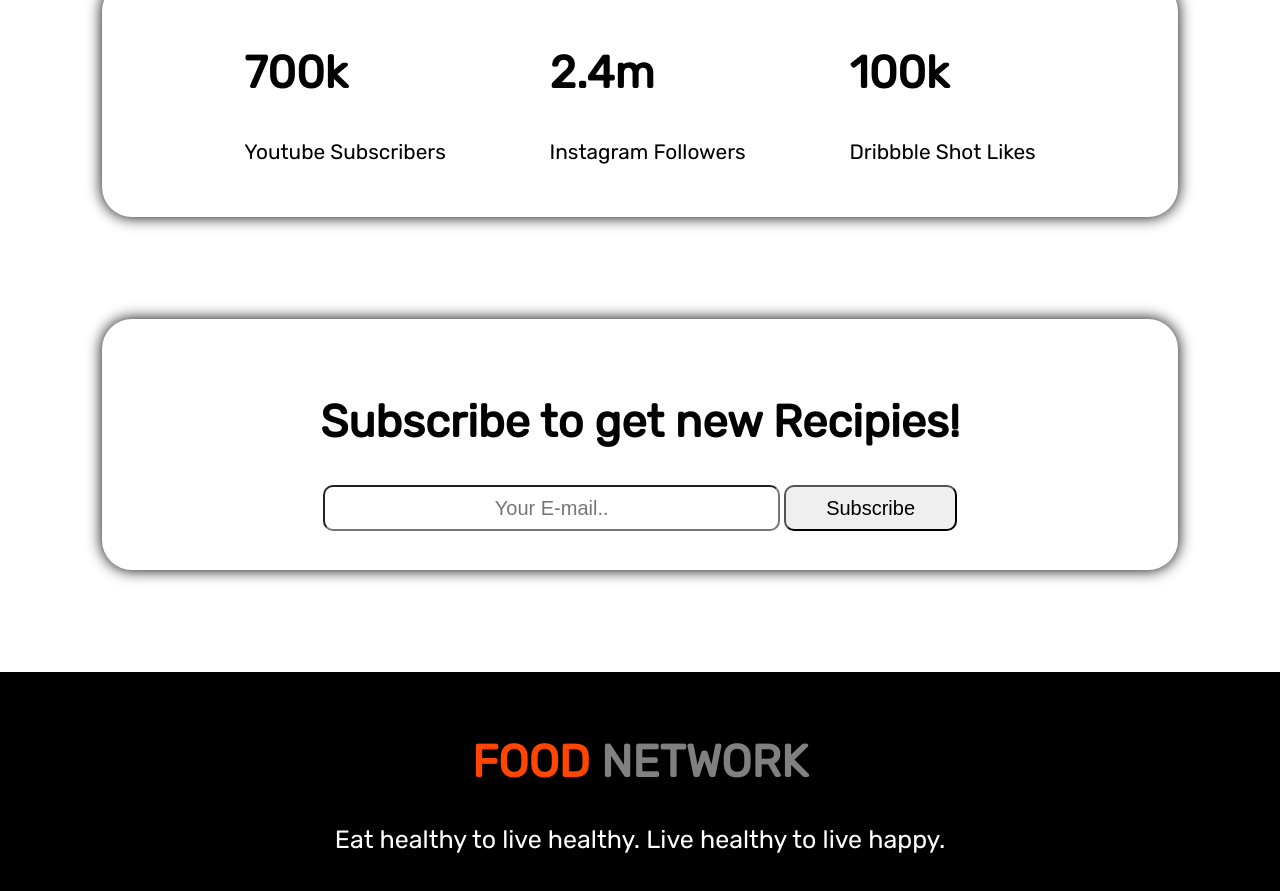
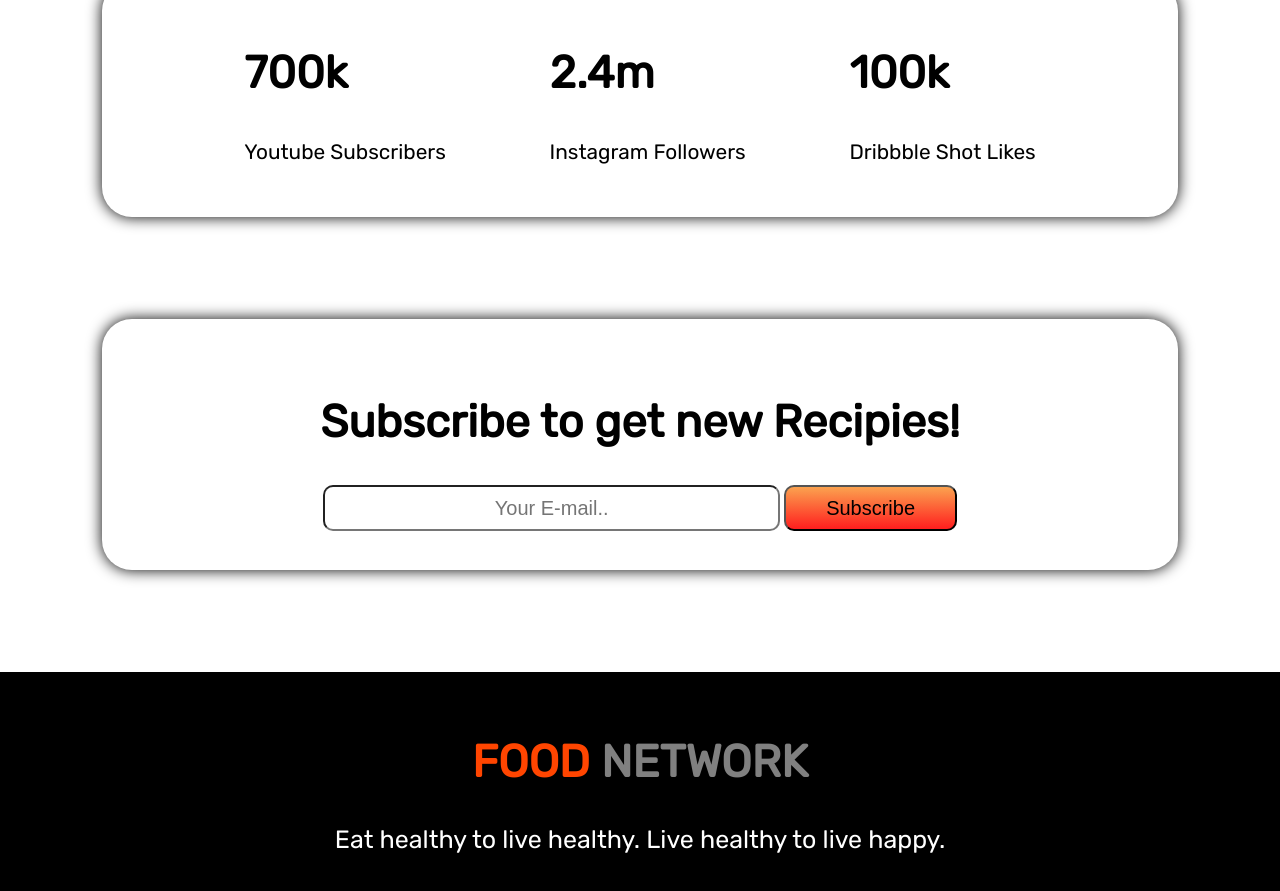
Before and after one commit to IMZihad21/FoodNetwork, a plain HTML site: page index.html in a window 1280 px wide. Shown: the part 2022-2913 px from the top of the page. Drawn offline with Linux system fonts and the light colour scheme.

Commit message:
Use same gradient on subscribe button
Signed-off-by: ZèD <imzihad@gmail.com>

```diff
--- a/css/style.css
+++ b/css/style.css
@@ -134,4 +134,5 @@ footer p {
     font-size: 20px;
     text-align: center;
     border-radius: 10px;
+    background-image: linear-gradient(#FBA24F, #FF1E1E);
 }
```
